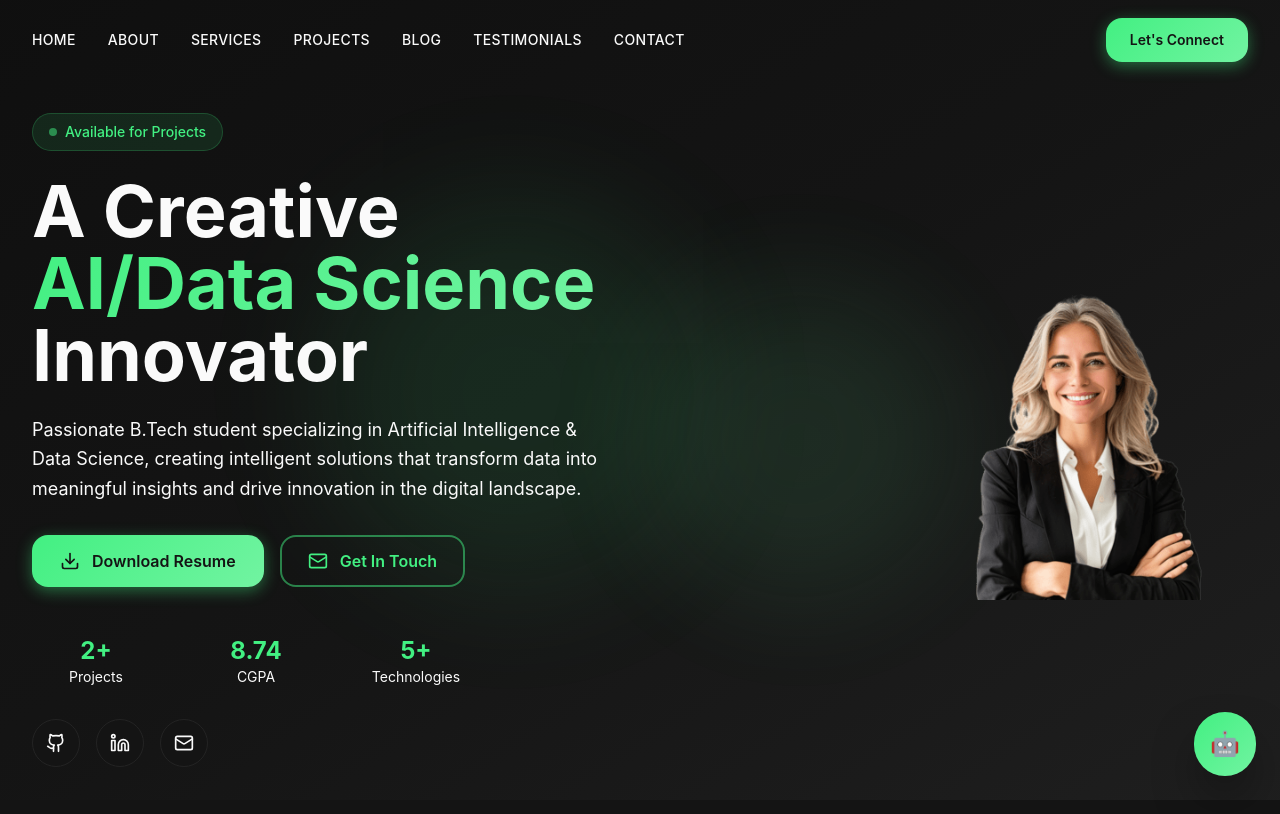
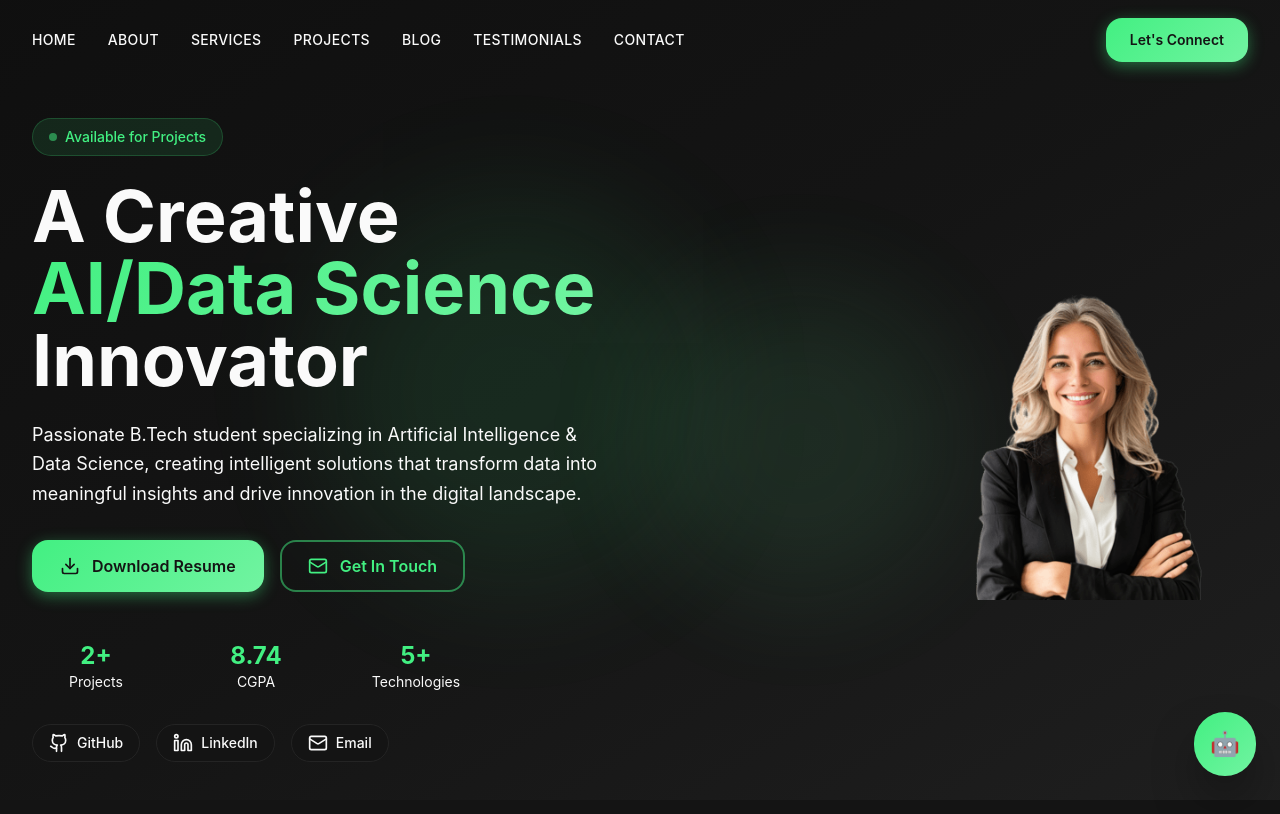
Before and after one commit to MrGiriDevelopers/Bhaviya, a React (Vite) app: page / in a window 1280 px wide. Shown: the top 814 px of the page. Built offline with nearby package versions, Linux system fonts and the light colour scheme.

Commit message:
resume update

```diff
--- a/src/components/Home.tsx
+++ b/src/components/Home.tsx
@@ -117,26 +117,35 @@ const Home = () => {
             </div>
 
             {/* Social Links */}
-            <div className="Home-buttons flex gap-4 justify-center lg:justify-start mt-8">
+              <div className="Home-buttons flex flex-col sm:flex-row gap-4 justify-center lg:justify-start mt-8">
+                {/* GitHub */}
                 <a
                   href="https://github.com/Bhaviyashree"
-                className="w-12 h-12 rounded-full bg-surface border border-border flex items-center justify-center text-muted-foreground hover:text-primary hover:border-primary transition-all duration-300 hover:scale-110"
+                  className="flex items-center gap-2 px-4 py-2 rounded-full bg-surface border border-border text-muted-foreground hover:text-primary hover:border-primary transition-all duration-300 hover:scale-105"
                 >
                   <Github size={20} />
+                  <span className="text-sm font-medium">GitHub</span>
                 </a>
+
+                {/* LinkedIn */}
                 <a
                   href="https://www.linkedin.com/in/bhaviyashree-murugan"
-                className="w-12 h-12 rounded-full bg-surface border border-border flex items-center justify-center text-muted-foreground hover:text-primary hover:border-primary transition-all duration-300 hover:scale-110"
+                  className="flex items-center gap-2 px-4 py-2 rounded-full bg-surface border border-border text-muted-foreground hover:text-primary hover:border-primary transition-all duration-300 hover:scale-105"
                 >
                   <Linkedin size={20} />
+                  <span className="text-sm font-medium">LinkedIn</span>
                 </a>
+
+                {/* Email */}
                 <a
-                href="#"
-                className="w-12 h-12 rounded-full bg-surface border border-border flex items-center justify-center text-muted-foreground hover:text-primary hover:border-primary transition-all duration-300 hover:scale-110"
+                  href="mailto:yourname@email.com"
+                  className="flex items-center gap-2 px-4 py-2 rounded-full bg-surface border border-border text-muted-foreground hover:text-primary hover:border-primary transition-all duration-300 hover:scale-105"
                 >
                   <Mail size={20} />
+                  <span className="text-sm font-medium">Email</span>
                 </a>
               </div>
+
           </div>
 
         {/* Professional Image Placeholder */}
--- a/src/components/Navbar.tsx
+++ b/src/components/Navbar.tsx
@@ -79,7 +79,7 @@ const Navbar = () => {
           {/* CTA Button - Desktop */}
           <div className="hidden lg:block navbar-item">
             <a
-              href="#contact"
+              href="#Contact"
               onClick={(e) => smoothScroll(e, '#contact')}
               className="btn-primary inline-flex items-center gap-2 px-6 py-3 text-sm font-semibold"
             >
```
Also changed, not shown: 1 other file (tests, documents, lock files or other folders). Lines whose indentation alone changed are shown as unchanged.
